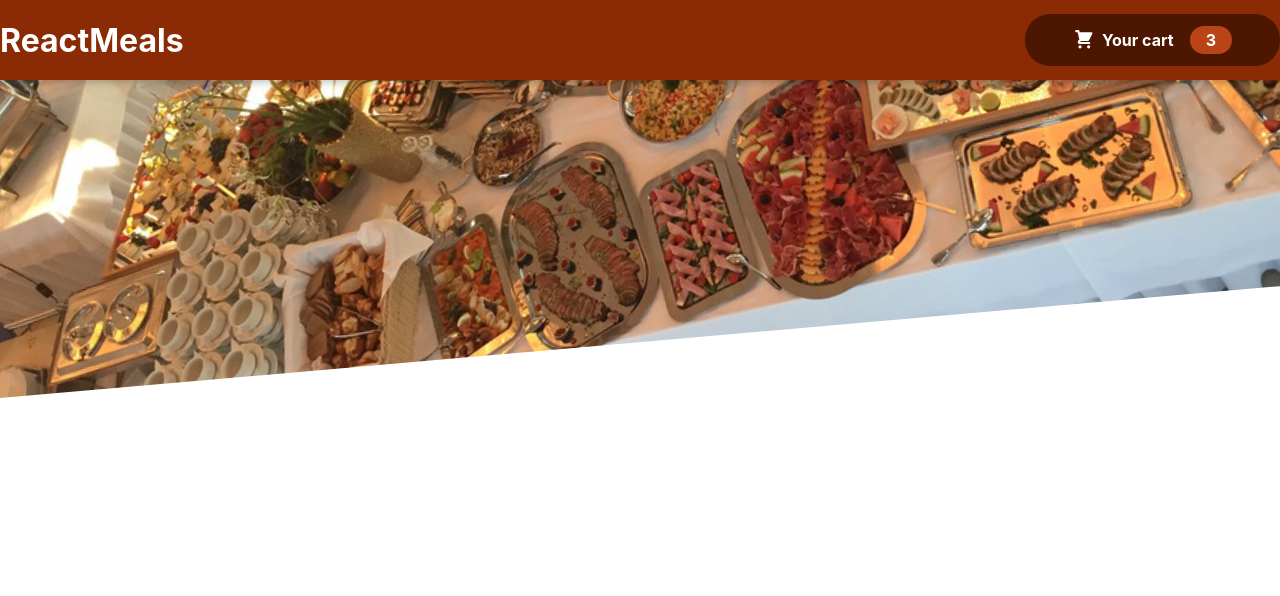
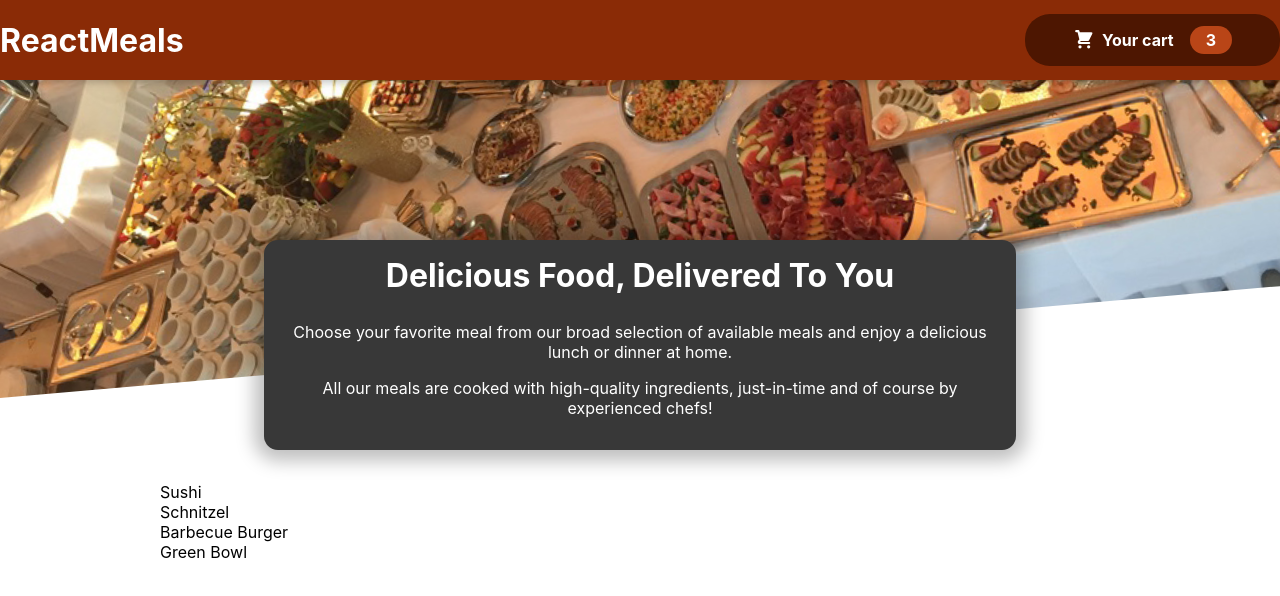
Before and after one commit to outman1998/foodOrderApp, a React (Create React App) app in the folder foodorderapp/: page / in a window 1280 px wide. Shown: the top 596 px of the page. Built offline with nearby package versions, Linux system fonts and the light colour scheme.

Commit message:
meals component added to gui

```diff
--- a/foodorderapp/src/App.js
+++ b/foodorderapp/src/App.js
@@ -1,11 +1,13 @@
 import React from 'react';
 import { Fragment } from 'react';
 import Header from './components/Layout/Header';
+import Meals from './components/Meals/Meals';
 
 function App() {
   return (
     <Fragment>
       <Header/>
+      <Meals />
     </Fragment>
   );
 }
--- /dev/null
+++ b/foodorderapp/src/components/Meals/AvailableMeals.js
@@ -0,0 +1,44 @@
+import React from 'react'
+import classes from './AvailableMeals.module.css';
+
+const DUMMY_MEALS = [
+    {
+      id: 'm1',
+      name: 'Sushi',
+      description: 'Finest fish and veggies',
+      price: 22.99,
+    },
+    {
+      id: 'm2',
+      name: 'Schnitzel',
+      description: 'A german specialty!',
+      price: 16.5,
+    },
+    {
+      id: 'm3',
+      name: 'Barbecue Burger',
+      description: 'American, raw, meaty',
+      price: 12.99,
+    },
+    {
+      id: 'm4',
+      name: 'Green Bowl',
+      description: 'Healthy...and green...',
+      price: 18.99,
+    },
+  ];
+
+export default function AvailableMeals() {
+
+    const mealsList = DUMMY_MEALS.map(meal => {
+        return <li>{meal.name}</li>;
+    });
+
+  return (
+    <section className={classes.meals}>
+        <ul>
+            {mealsList}
+        </ul>
+    </section>
+  )
+}
--- /dev/null
+++ b/foodorderapp/src/components/Meals/AvailableMeals.module.css
@@ -0,0 +1,24 @@
+.meals {
+    max-width: 60rem;
+    width: 90%;
+    margin: 2rem auto;
+    animation: meals-appear 1s ease-out forwards;
+  }
+
+  .meals ul {
+    list-style: none;
+    margin: 0;
+    padding: 0;
+  }
+
+  @keyframes meals-appear {
+    from {
+      opacity: 0;
+      transform: translateY(3rem);
+    }
+
+    to {
+      opacity: 1;
+      transform: translateY(0);
+    }
+  }
--- /dev/null
+++ b/foodorderapp/src/components/Meals/Meals.js
@@ -0,0 +1,12 @@
+import React, { Fragment } from 'react'
+import MealsSummary from './MealsSummary';
+import AvailableMeals from './AvailableMeals';
+
+export default function Meals() {
+  return (
+    <Fragment>
+        <MealsSummary />
+        <AvailableMeals />
+    </Fragment>
+  )
+}
--- /dev/null
+++ b/foodorderapp/src/components/Meals/MealsSummary.js
@@ -0,0 +1,18 @@
+import React from 'react'
+import classes from './MealsSummary.module.css';
+
+export default function MealsSummary() {
+  return (
+    <section className={classes.summary}>
+      <h2>Delicious Food, Delivered To You</h2>
+      <p>
+        Choose your favorite meal from our broad selection of available meals
+        and enjoy a delicious lunch or dinner at home.
+      </p>
+      <p>
+        All our meals are cooked with high-quality ingredients, just-in-time and
+        of course by experienced chefs!
+      </p>
+    </section>
+  )
+}
--- /dev/null
+++ b/foodorderapp/src/components/Meals/MealsSummary.module.css
@@ -0,0 +1,18 @@
+.summary {
+    text-align: center;
+    max-width: 45rem;
+    width: 90%;
+    margin: auto;
+    margin-top: -10rem;
+    position: relative;
+    background-color: #383838;
+    color: white;
+    border-radius: 14px;
+    padding: 1rem;
+    box-shadow: 0 1px 18px 10px rgba(0, 0, 0, 0.25);
+  }
+
+  .summary h2 {
+    font-size: 2rem;
+    margin-top: 0;
+  }
```
